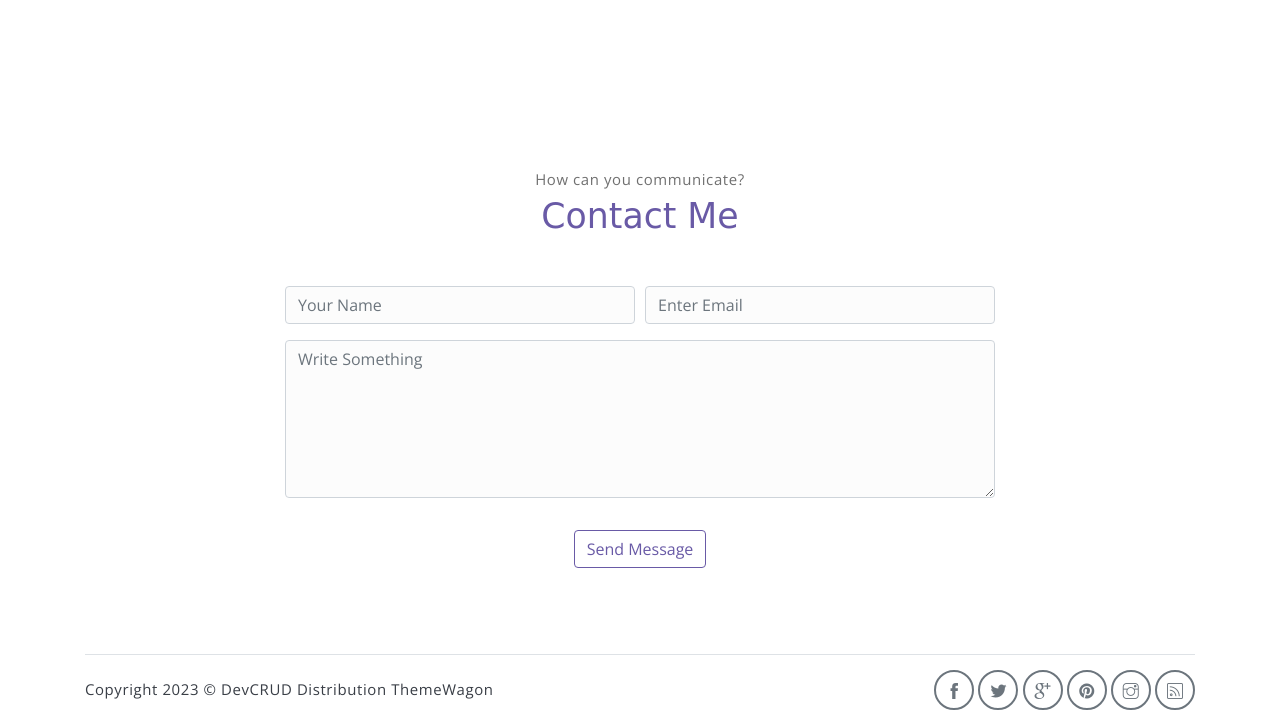
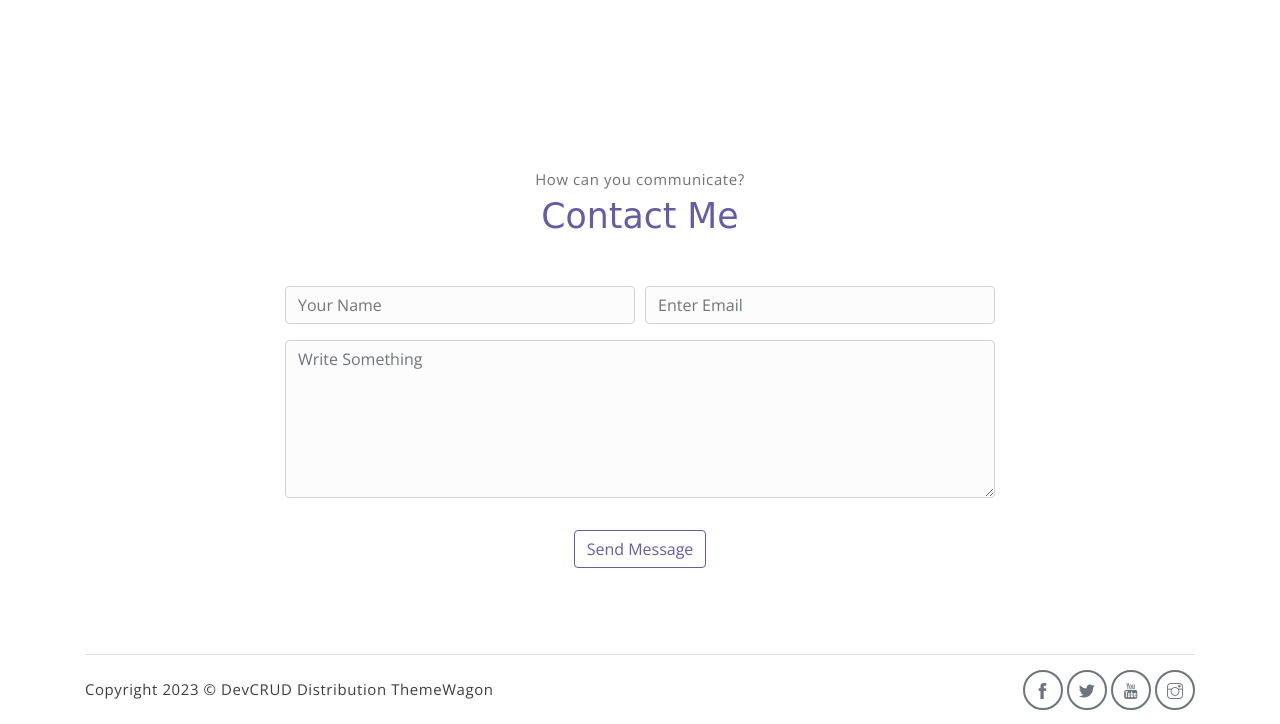
Before and after one commit to nitinramrathod/nitinramrathod.github.io-, a plain HTML site: page index.html in a window 1280 px wide. Shown: the part 4744-5468 px from the top of the page. Drawn offline with nearby package versions, Linux system fonts and the light colour scheme; a web font is replaced by a local one.

Commit message:
meta data changed

```diff
--- a/index.html
+++ b/index.html
@@ -61,7 +61,7 @@
                     <a href="#contact" class="btn btn-primary">Contact</a>
                 </li>
             </ul>
-            <a href="javascript:void(0)" id="nav-toggle" class="hamburger hamburger--elastic">
+            <a href="" id="nav-toggle" class="hamburger hamburger--elastic">
                 <div class="hamburger-box">
                     <div class="hamburger-inner"></div>
                 </div>
@@ -451,12 +451,12 @@
                     href="https://themewagon.com">ThemeWagon</a>
             </p>
             <div class="social-links text-right m-auto ml-sm-auto">
-                <a href="javascript:void(0)" class="link"><i class="ti-facebook"></i></a>
-                <a href="javascript:void(0)" class="link"><i class="ti-twitter-alt"></i></a>
-                <a href="javascript:void(0)" class="link"><i class="ti-google"></i></a>
-                <a href="javascript:void(0)" class="link"><i class="ti-pinterest-alt"></i></a>
-                <a href="javascript:void(0)" class="link"><i class="ti-instagram"></i></a>
-                <a href="javascript:void(0)" class="link"><i class="ti-rss"></i></a>
+                <a href="https://www.facebook.com/NitinRamRathod"  target="_blank" class="link"><i class="ti-facebook"></i></a>
+                <a href="https://twitter.com/NitinRathod173" target="_blank" class="link"><i class="ti-twitter-alt"></i></a>
+                <a href="https://www.youtube.com/@fearlessnitin4968" target="_blank" class="link"><i class="ti-youtube"></i></a>
+                <a href="https://www.instagram.com/nitinrathodofficial/" target="_blank" class="link"><i class="ti-instagram"></i></a>
+                <!-- <a href="" target="_blank" class="link"><i class="ti-pinterest-alt"></i></a>
+                <a href="" target="_blank" class="link"><i class="ti-rss"></i></a> -->
             </div>
         </footer>
     </div> <!-- end of page footer -->
```
